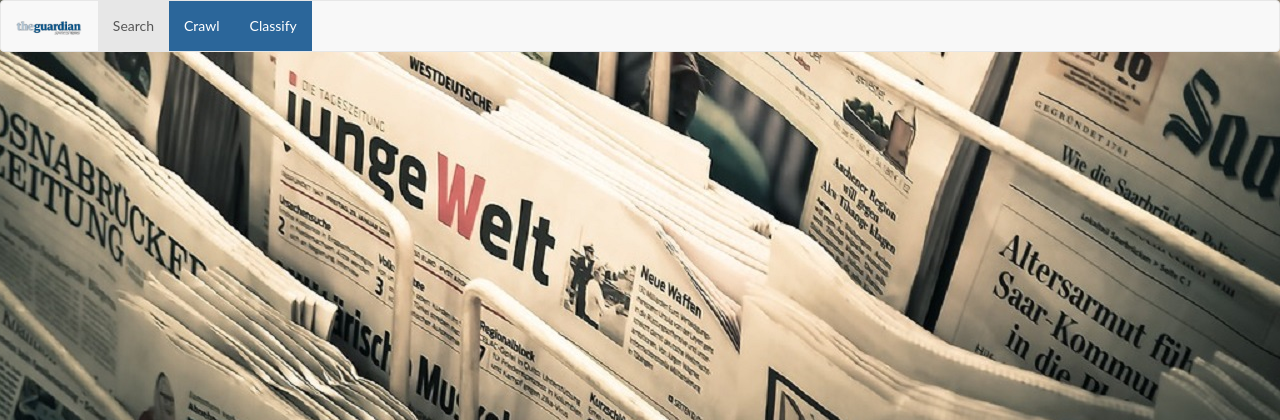
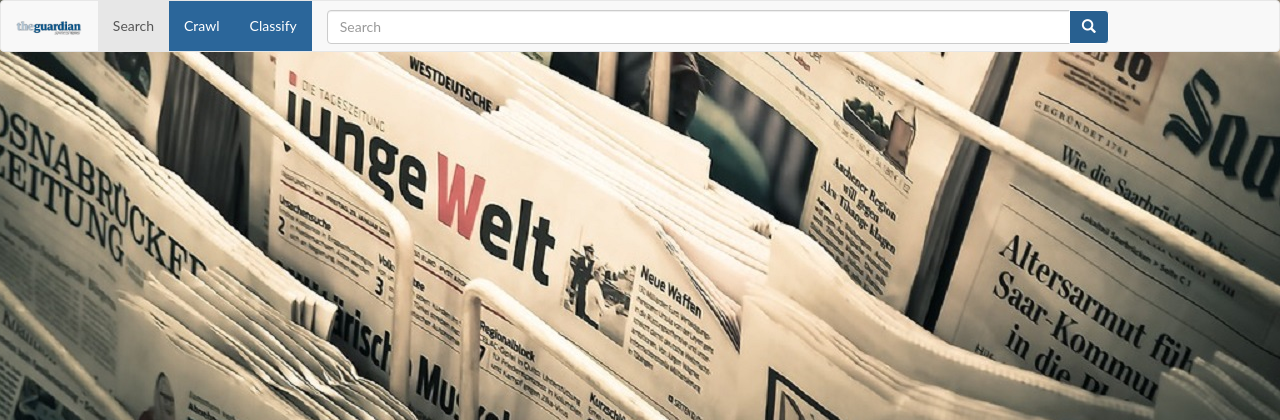
Before and after one commit to C130187/Information-Retrieval, a Django app: page /search/ in a window 1280 px wide. Shown: the top 420 px of the page. Run offline with Django 3.2, Linux system fonts and the light colour scheme; some libraries are stand-ins or nearby versions.

Commit message:
Modified UI, navigation bar

```diff
--- a/SearchEngine/static/css/style.css
+++ b/SearchEngine/static/css/style.css
@@ -144,3 +144,6 @@ label {
 .navigation{
     background-color:#2b669a;
 }
+.padding-top{
+    padding-top: 0.7%;
+}
--- a/templates/SearchEngine/search.html
+++ b/templates/SearchEngine/search.html
@@ -21,18 +21,19 @@
       <li class="active"><a href="">Search</a></li>
       <li><a href="#">Crawl</a></li>
             <li><a href="#">Classify</a></li>
-           <!--
-           <li>
-        <div class="col-md-8">
-            <input type="text" class="  search-query form-control" placeholder="Search" />
+       </ul>
+        <div class="padding-top">
+          <div class="col-md-8 ">
+            <div class="input-group">
+                <input type="text" class="search-query form-control" placeholder="Search" >
                    <span class="input-group-btn">
                         <button class="btn btn-danger" type="button">
                             <span class=" glyphicon glyphicon-search"></span>
                         </button>
                     </span>
                 </div>
-   </li>-->
-    </ul>
+            </div>
+          </div>
         </div>
       <!--/.nav-collapse -->
     </div>
```
Also changed, not shown: 1 other file. Lines whose indentation alone changed are shown as unchanged.
